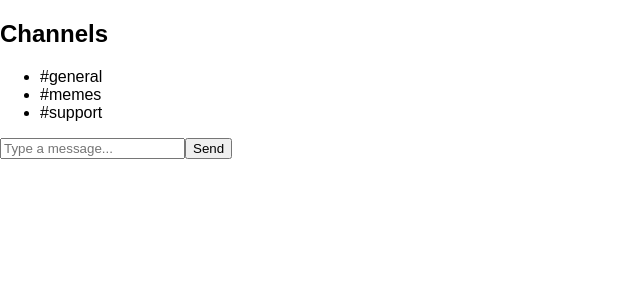
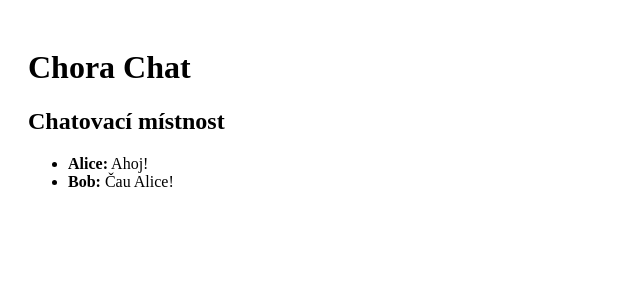
Before and after one commit to wsherman2001/chora-chat, a React (Vite) app: page / in a window 1280 px wide. Before the commit this address led to /general. Shown: the top 300 px of the page, without its empty margins (0-640 px from the left). Built offline with nearby package versions, Linux system fonts and the light colour scheme.

Commit message:
Clean working version of chora-chat

```diff
--- a/index.html
+++ /dev/null
@@ -1,11 +0,0 @@
-<!DOCTYPE html>
-<html lang="en">
-  <head>
-    <meta charset="UTF-8" />
-    <title>Chora Chat</title>
-  </head>
-  <body>
-    <div id="root"></div>
-    <script type="module" src="/src/main.jsx"></script>
-  </body>
-</html>
--- a/package.json
+++ b/package.json
@@ -9,10 +9,10 @@
   "dependencies": {
     "react": "^18.2.0",
     "react-dom": "^18.2.0",
-    "react-router-dom": "^7.0.0"
+    "react-router-dom": "^6.22.3"
   },
   "devDependencies": {
     "@vitejs/plugin-react": "^4.0.0",
-    "vite": "^4.0.0"
+    "vite": "^4.5.0"
   }
 }
--- /dev/null
+++ b/public/index.html
@@ -0,0 +1,12 @@
+<!DOCTYPE html>
+<html lang="en">
+  <head>
+    <meta charset="UTF-8" />
+    <meta name="viewport" content="width=device-width, initial-scale=1.0" />
+    <title>Chora Chat</title>
+  </head>
+  <body>
+    <div id="root"></div>
+    <script type="module" src="/src/main.jsx"></script>
+  </body>
+</html>
--- a/src/App.jsx
+++ b/src/App.jsx
@@ -1,20 +1,16 @@
-// src/App.jsx
-import React from "react";
-import { BrowserRouter, Routes, Route, Navigate } from "react-router-dom";
-import Layout from "./Layout";
-import Chat from "./Chat";
+import React from 'react'
+import { BrowserRouter as Router, Routes, Route } from 'react-router-dom'
+import Chat from './Chat'
+import Layout from './Layout'
 
-const App = () => {
+export default function App() {
   return (
-    <BrowserRouter>
-      <Routes>
-        <Route path="/" element={<Navigate to="/general" />} />
-        <Route path="/:channelName" element={<Layout />}>
-          <Route index element={<Chat />} />
-        </Route>
-      </Routes>
-    </BrowserRouter>
-  );
-};
-
-export default App;
+    <Router>
+      <Layout>
+        <Routes>
+          <Route path="/" element={<Chat />} />
+        </Routes>
+      </Layout>
+    </Router>
+  )
+}
--- a/src/Chat.jsx
+++ b/src/Chat.jsx
@@ -1,43 +1,15 @@
-// src/Chat.jsx
-import React, { useState, useEffect } from "react";
+import React from 'react'
+import messages from './state/channelMessages'
 
-const Chat = ({ messages, sendMessage }) => {
-  const [text, setText] = useState("");
-
-  const handleSend = () => {
-    if (text.trim()) {
-      sendMessage(text.trim());
-      setText("");
-    }
-  };
-
+export default function Chat() {
   return (
-    <div className="flex flex-col h-full">
-      <div className="flex-1 overflow-y-auto mb-4">
-        {messages.map((msg, index) => (
-          <div key={index} className="mb-2">
-            <span className="text-gray-800">{msg.text}</span>{" "}
-            <span className="text-gray-400 text-sm">
-              ({new Date(msg.timestamp).toLocaleTimeString()})
-            </span>
-          </div>
+    <div>
+      <h2>Chatovací místnost</h2>
+      <ul>
+        {messages.map((msg, idx) => (
+          <li key={idx}><strong>{msg.user}:</strong> {msg.text}</li>
         ))}
-      </div>
-      <div className="flex">
-        <input
-          type="text"
-          className="flex-1 border p-2"
-          placeholder="Type a message..."
-          value={text}
-          onChange={(e) => setText(e.target.value)}
-          onKeyDown={(e) => e.key === "Enter" && handleSend()}
-        />
-        <button onClick={handleSend} className="ml-2 px-4 py-2 border">
-          Send
-        </button>
-      </div>
+      </ul>
     </div>
-  );
-};
-
-export default Chat;
+  )
+}
--- a/src/Layout.jsx
+++ b/src/Layout.jsx
@@ -1,35 +1,10 @@
-// src/Layout.jsx
-import React from "react";
-import { Link, Outlet, useParams } from "react-router-dom";
-import "./Layout.css";
-import { useChannelMessages } from "./state/channelMessages";
-import Chat from "./Chat";
+import React from 'react'
 
-const Layout = () => {
-  const { channelName } = useParams();
-  const { messages, sendMessage } = useChannelMessages(channelName);
-
-  const channels = ["general", "memes", "support"];
-
+export default function Layout({ children }) {
   return (
-    <div className="flex h-screen">
-      <div className="w-1/4 bg-gray-200 p-4">
-        <h2 className="text-xl font-bold mb-4">Channels</h2>
-        <ul>
-          {channels.map((channel) => (
-            <li key={channel}>
-              <Link to={`/${channel}`} className="block py-2 hover:underline">
-                #{channel}
-              </Link>
-            </li>
-          ))}
-        </ul>
-      </div>
-      <div className="flex flex-col w-3/4 p-4">
-        <Chat messages={messages} sendMessage={sendMessage} />
-      </div>
+    <div style={{ padding: 20 }}>
+      <h1>Chora Chat</h1>
+      {children}
     </div>
-  );
-};
-
-export default Layout;
+  )
+}
--- a/src/state/channelMessages.js
+++ b/src/state/channelMessages.js
@@ -1,34 +1,6 @@
-import { useState, useCallback, useEffect, useRef } from "react";
+const messages = [
+  { user: 'Alice', text: 'Ahoj!' },
+  { user: 'Bob', text: 'Čau Alice!' }
+]
 
-const messagesByChannelRef = {};
-
-export function useChannelMessages(channelName) {
-  const [, forceUpdate] = useState(0);
-  const messagesRef = useRef([]);
-
-  // ZAJISTÍME AKTUALIZACI PŘI ZMĚNĚ channelName
-  useEffect(() => {
-    if (!messagesByChannelRef[channelName]) {
-      messagesByChannelRef[channelName] = [];
-    }
-    messagesRef.current = messagesByChannelRef[channelName];
-    forceUpdate(n => n + 1); // vynucení přepočtu
-  }, [channelName]);
-
-  const sendMessage = useCallback((text) => {
-    const message = { text, timestamp: Date.now() };
-
-    if (!messagesByChannelRef[channelName]) {
-      messagesByChannelRef[channelName] = [];
-    }
-
-    messagesByChannelRef[channelName].push(message);
-    messagesRef.current = messagesByChannelRef[channelName];
-    forceUpdate(n => n + 1);
-  }, [channelName]);
-
-  return {
-    messages: messagesRef.current,
-    sendMessage,
-  };
-}
+export default messages
--- a/vite.config.js
+++ b/vite.config.js
@@ -2,5 +2,5 @@ import { defineConfig } from 'vite'
 import react from '@vitejs/plugin-react'
 
 export default defineConfig({
-  plugins: [react()],
+  plugins: [react()]
 })
```
Also changed, not shown: src/main.jsx (+5 -7 lines), 1 other file (tests, documents, lock files or other folders).
